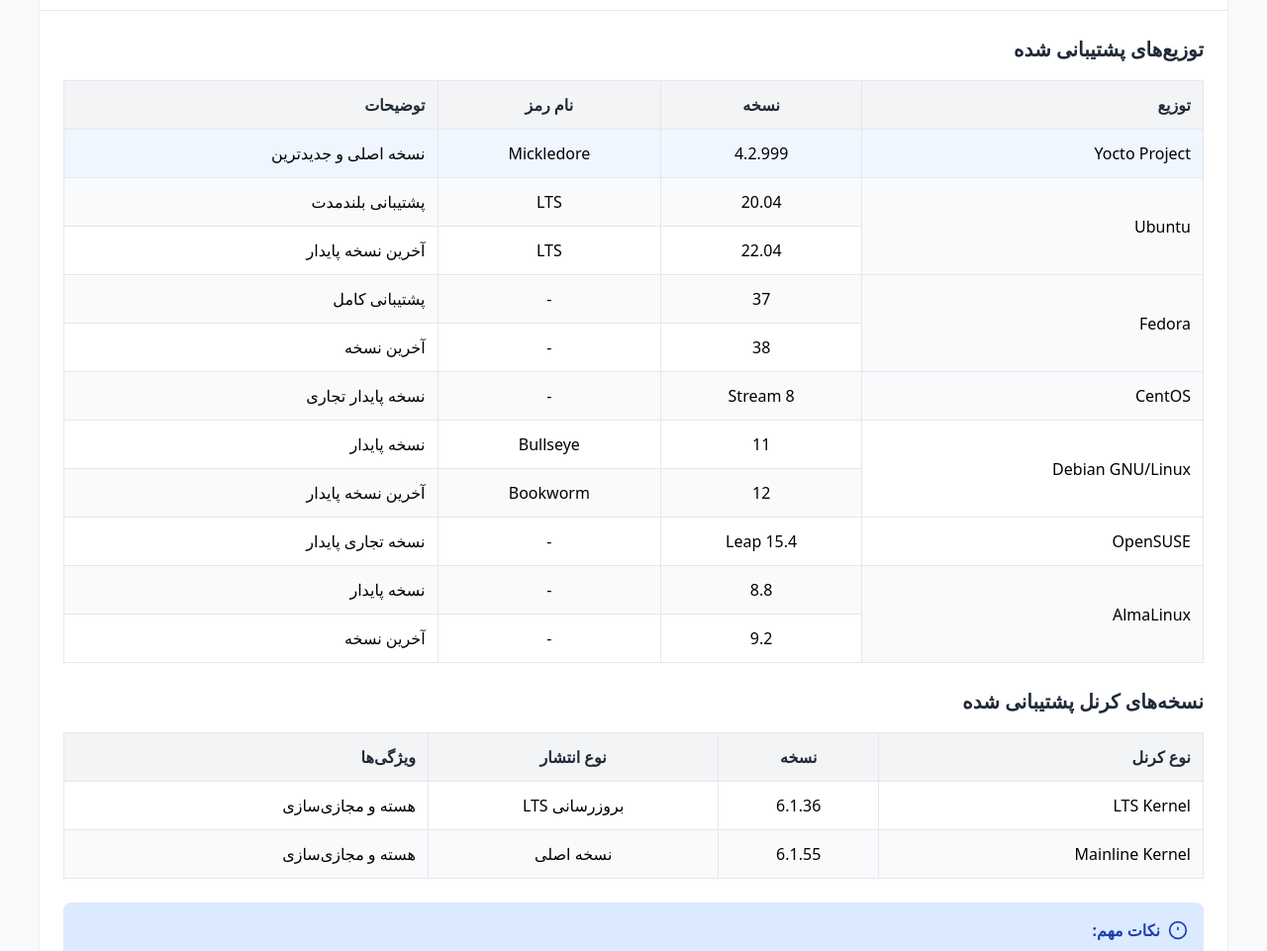
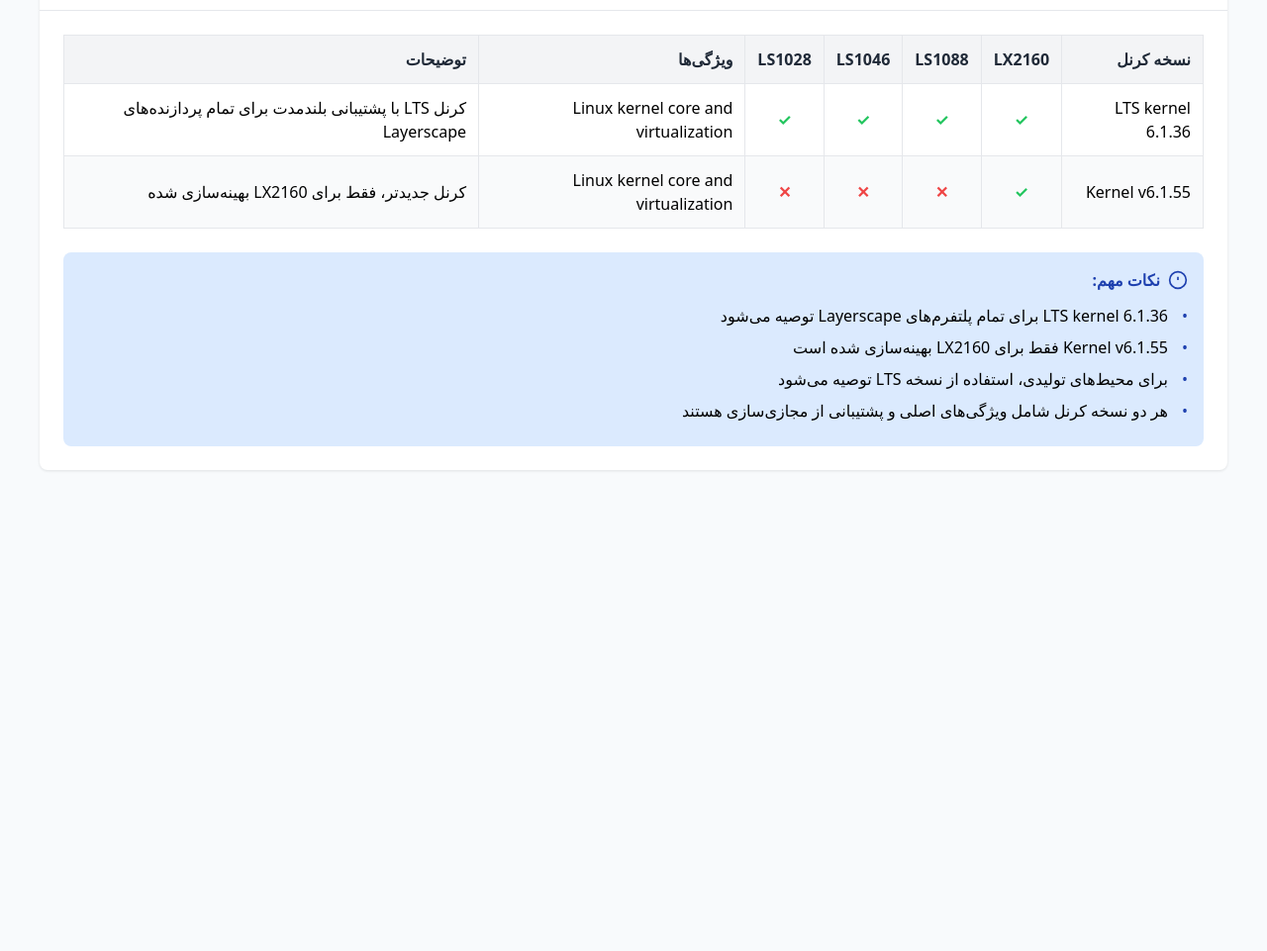
Before and after one commit to mohammadreza0121-1/HTML, a plain HTML site: page index.html.html in a window 1280 px wide. Shown: the part 94-1055 px from the top of the page at 99% size. After the commit the page ends 800 px from the top, so only its background shows below. Drawn offline with Linux system fonts and the light colour scheme.

Commit message:
Update index.html.html

```diff
--- a/index.html.html
+++ b/index.html.html
@@ -3,7 +3,7 @@
 <head>
     <meta charset="UTF-8">
     <meta name="viewport" content="width=device-width, initial-scale=1.0">
-    <title>اکوسیستم Yocto Project و توزیع‌های پشتیبانی شده</title>
+    <title>پشتیبانی کرنل لینوکس برای پردازنده‌های Layerscape</title>
     <style>
         * {
             box-sizing: border-box;
@@ -42,13 +42,6 @@
             padding: 24px;
         }
 
-        .section-title {
-            font-size: 20px;
-            font-weight: bold;
-            margin-bottom: 16px;
-            color: #1f2937;
-        }
-
         .table-container {
             overflow-x: auto;
             margin-bottom: 24px;
@@ -75,16 +68,22 @@
             text-align: center;
         }
 
-        .yocto-row {
-            background-color: #eff6ff !important;
-        }
-
         tr:nth-child(even) {
             background-color: #f9fafb;
         }
 
         tr:hover {
             background-color: #f3f4f6;
+        }
+
+        .check-icon {
+            color: #22c55e;
+            font-weight: bold;
+        }
+
+        .x-icon {
+            color: #ef4444;
+            font-weight: bold;
         }
 
         .notes-section {
@@ -135,124 +134,43 @@
 <body>
     <div class="card">
         <div class="card-header">
-            <h1 class="card-title">اکوسیستم Yocto Project و توزیع‌های پشتیبانی شده</h1>
+            <h1 class="card-title">پشتیبانی کرنل لینوکس برای پردازنده‌های Layerscape</h1>
         </div>
         <div class="card-content">
-            <div>
-                <h3 class="section-title">توزیع‌های پشتیبانی شده</h3>
             <div class="table-container">
                 <table>
                     <thead>
                         <tr>
-                                <th>توزیع</th>
-                                <th class="text-center">نسخه</th>
-                                <th class="text-center">نام رمز</th>
+                            <th>نسخه کرنل</th>
+                            <th class="text-center">LX2160</th>
+                            <th class="text-center">LS1088</th>
+                            <th class="text-center">LS1046</th>
+                            <th class="text-center">LS1028</th>
+                            <th>ویژگی‌ها</th>
                             <th>توضیحات</th>
                         </tr>
                     </thead>
                     <tbody>
-                            <!-- Yocto Project -->
-                            <tr class="yocto-row">
-                                <td>Yocto Project</td>
-                                <td class="text-center">4.2.999</td>
-                                <td class="text-center">Mickledore</td>
-                                <td>نسخه اصلی و جدیدترین</td>
-                            </tr>
-                            <!-- Ubuntu -->
                         <tr>
-                                <td rowspan="2">Ubuntu</td>
-                                <td class="text-center">20.04</td>
-                                <td class="text-center">LTS</td>
-                                <td>پشتیبانی بلندمدت</td>
+                            <td>LTS kernel 6.1.36</td>
+                            <td class="text-center"><span class="check-icon">✓</span></td>
+                            <td class="text-center"><span class="check-icon">✓</span></td>
+                            <td class="text-center"><span class="check-icon">✓</span></td>
+                            <td class="text-center"><span class="check-icon">✓</span></td>
+                            <td>Linux kernel core and virtualization</td>
+                            <td>کرنل LTS با پشتیبانی بلندمدت برای تمام پردازنده‌های Layerscape</td>
                         </tr>
                         <tr>
-                                <td class="text-center">22.04</td>
-                                <td class="text-center">LTS</td>
-                                <td>آخرین نسخه پایدار</td>
-                            </tr>
-                            <!-- Fedora -->
-                            <tr>
-                                <td rowspan="2">Fedora</td>
-                                <td class="text-center">37</td>
-                                <td class="text-center">-</td>
-                                <td>پشتیبانی کامل</td>
-                            </tr>
-                            <tr>
-                                <td class="text-center">38</td>
-                                <td class="text-center">-</td>
-                                <td>آخرین نسخه</td>
-                            </tr>
-                            <!-- CentOS -->
-                            <tr>
-                                <td>CentOS</td>
-                                <td class="text-center">Stream 8</td>
-                                <td class="text-center">-</td>
-                                <td>نسخه پایدار تجاری</td>
-                            </tr>
-                            <!-- Debian -->
-                            <tr>
-                                <td rowspan="2">Debian GNU/Linux</td>
-                                <td class="text-center">11</td>
-                                <td class="text-center">Bullseye</td>
-                                <td>نسخه پایدار</td>
-                            </tr>
-                            <tr>
-                                <td class="text-center">12</td>
-                                <td class="text-center">Bookworm</td>
-                                <td>آخرین نسخه پایدار</td>
-                            </tr>
-                            <!-- OpenSUSE -->
-                            <tr>
-                                <td>OpenSUSE</td>
-                                <td class="text-center">Leap 15.4</td>
-                                <td class="text-center">-</td>
-                                <td>نسخه تجاری پایدار</td>
-                            </tr>
-                            <!-- AlmaLinux -->
-                            <tr>
-                                <td rowspan="2">AlmaLinux</td>
-                                <td class="text-center">8.8</td>
-                                <td class="text-center">-</td>
-                                <td>نسخه پایدار</td>
-                            </tr>
-                            <tr>
-                                <td class="text-center">9.2</td>
-                                <td class="text-center">-</td>
-                                <td>آخرین نسخه</td>
+                            <td>Kernel v6.1.55</td>
+                            <td class="text-center"><span class="check-icon">✓</span></td>
+                            <td class="text-center"><span class="x-icon">✕</span></td>
+                            <td class="text-center"><span class="x-icon">✕</span></td>
+                            <td class="text-center"><span class="x-icon">✕</span></td>
+                            <td>Linux kernel core and virtualization</td>
+                            <td>کرنل جدیدتر، فقط برای LX2160 بهینه‌سازی شده</td>
                         </tr>
                     </tbody>
                 </table>
-                </div>
-            </div>
-
-            <div>
-                <h3 class="section-title">نسخه‌های کرنل پشتیبانی شده</h3>
-                <div class="table-container">
-                    <table>
-                        <thead>
-                            <tr>
-                                <th>نوع کرنل</th>
-                                <th class="text-center">نسخه</th>
-                                <th class="text-center">نوع انتشار</th>
-                                <th>ویژگی‌ها</th>
-                            </tr>
-                        </thead>
-                        <tbody>
-                            <tr>
-                                <td>LTS Kernel</td>
-                                <td class="text-center">6.1.36</td>
-                                <td class="text-center">بروزرسانی LTS</td>
-                                <td>هسته و مجازی‌سازی</td>
-                            </tr>
-                            <tr>
-                                <td>Mainline Kernel</td>
-                                <td class="text-center">6.1.55</td>
-                                <td class="text-center">نسخه اصلی</td>
-                                <td>هسته و مجازی‌سازی</td>
-                            </tr>
-                        </tbody>
-                    </table>
-                </div>
             </div>
 
             <div class="notes-section">
@@ -265,9 +183,10 @@
                     نکات مهم:
                 </div>
                 <ul class="notes-list">
-                    <li>Yocto Project 4.2.999 (Mickledore) نسخه اصلی و میزبان است</li>
-                    <li>تمام توزیع‌های ذکر شده به عنوان میزبان توسعه پشتیبانی می‌شوند</li>
-                    <li>برای محیط‌های توسعه، استفاده از نسخه‌های LTS توصیه می‌شود</li>
+                    <li>LTS kernel 6.1.36 برای تمام پلتفرم‌های Layerscape توصیه می‌شود</li>
+                    <li>Kernel v6.1.55 فقط برای LX2160 بهینه‌سازی شده است</li>
+                    <li>برای محیط‌های تولیدی، استفاده از نسخه LTS توصیه می‌شود</li>
+                    <li>هر دو نسخه کرنل شامل ویژگی‌های اصلی و پشتیبانی از مجازی‌سازی هستند</li>
                 </ul>
             </div>
         </div>
```
Lines whose indentation alone changed are shown as unchanged.
